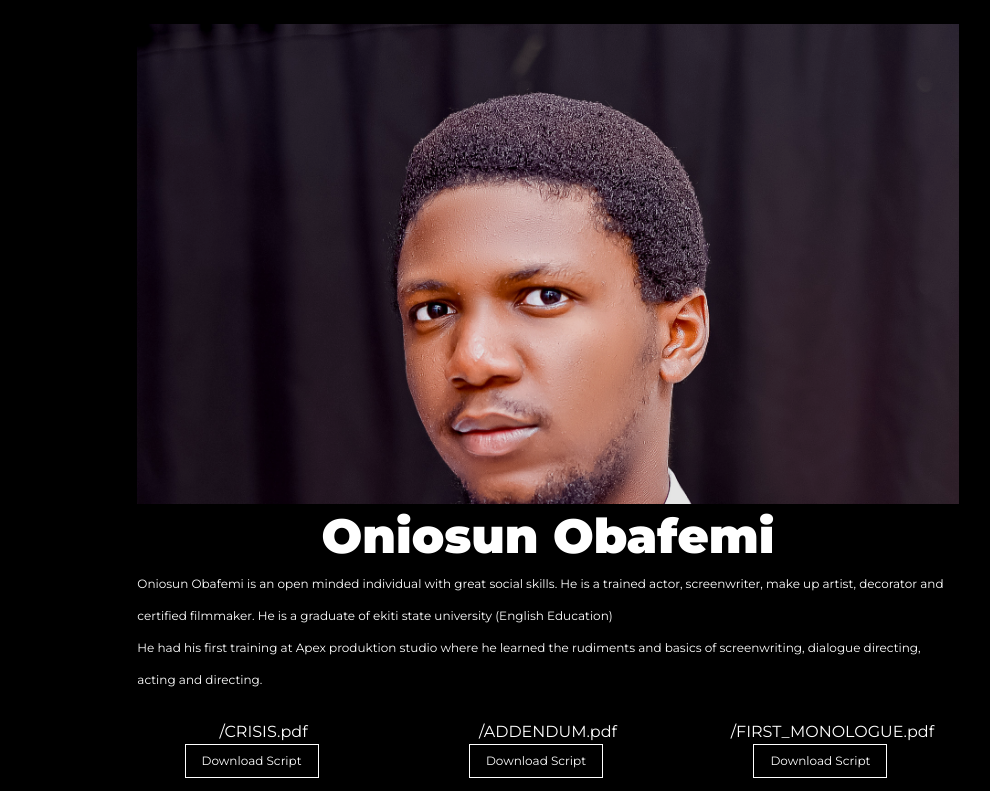
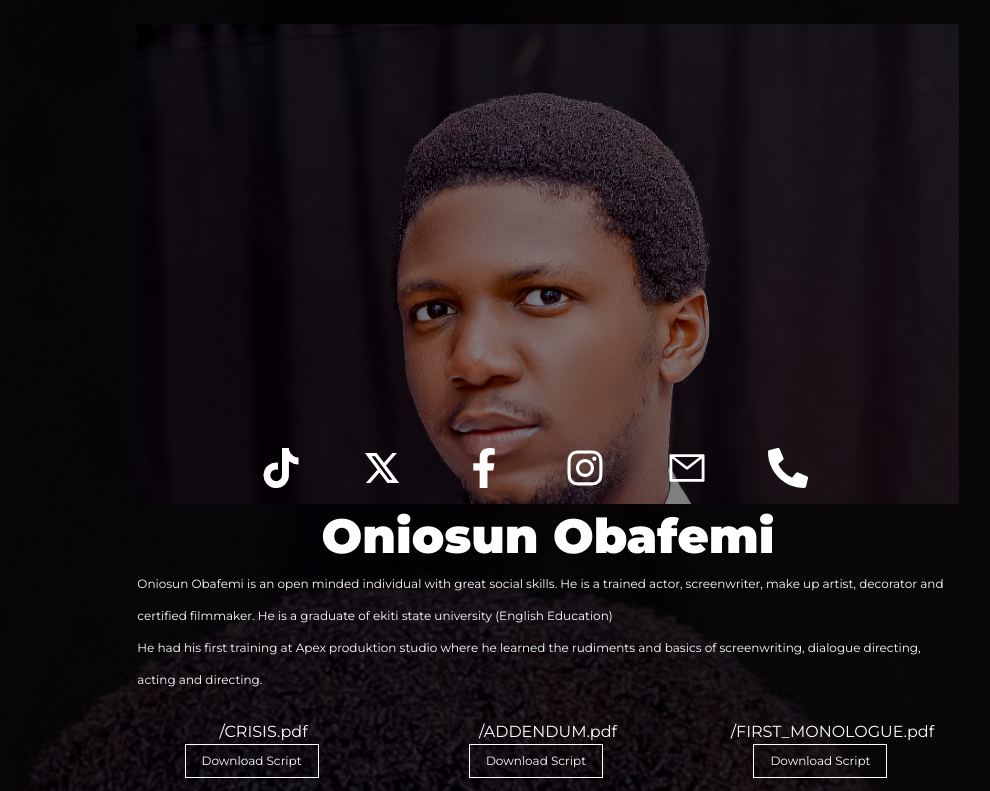
Before and after one commit to Ifdanog/artist_portfolio, a React (Vite) app: page / in a window 1280 px wide. Shown: the top 791 px of the page, without its empty margins (92-1082 px from the left). Built offline with nearby package versions, Linux system fonts and the light colour scheme.

Commit message:
Contact update

```diff
--- a/src/App.jsx
+++ b/src/App.jsx
@@ -1,15 +1,17 @@
-import Hero from "./components/Hero";
-import Footer from "./components/Footer";
-import Cert from "./components/Cert";
-import Script from "./components/Script";
-import Bts from "./components/Bts";
-import Monologue from "./components/Monologue";
-import Scavenger from "./components/Scavenger";
-import FilmCredit from "./components/FilmCredit";
+import React from 'react';
+import Hero from './components/Hero';
+import Footer from './components/Footer';
+import Cert from './components/Cert';
+import Script from './components/Script';
+import Bts from './components/Bts';
+import Monologue from './components/Monologue';
+import Scavenger from './components/Scavenger';
+import FilmCredit from './components/FilmCredit';
 
 function App() {
   return (
-    <div className="bg-black">
+    <div className="bg-image">
+      <div className="content">
         <Hero />
         <Script />
         <Bts />
@@ -19,6 +21,7 @@ function App() {
         <FilmCredit />
         <Footer />
       </div>
+    </div>
   );
 }
 
--- a/src/components/Hero.jsx
+++ b/src/components/Hero.jsx
@@ -1,10 +1,36 @@
 import React from "react";
+import { FaTiktok, FaFacebookF } from "react-icons/fa";
+import { RiTwitterXLine } from "react-icons/ri";
+import { FaInstagram } from "react-icons/fa6";
+import { AiOutlineMail } from "react-icons/ai";
+import { FaPhoneAlt } from "react-icons/fa";
 
 const Hero = () => {
   return (
-    <div className="p-6 bg-black flex justify-center items-center">
+    <div className="p-6 flex justify-center items-center">
       <div className="w-full md:w-2/3">
-        <div className="w-full h-[30rem] bg-heroimage"></div>
+        <div className="w-full h-[30rem] bg-heroimage">
+        <div className="flex justify-between py-4 w-4/5 md:w-2/3 mx-auto absolute bottom-0 left-[15%] z-10">
+        <a href="https://www.tiktok.com/@oba_bisi" target="_blank">
+          <FaTiktok className="w-10 h-10" />
+        </a>
+        <a href="https://x.com/king_tijesu" target="_blank">
+          <RiTwitterXLine className="w-10 h-10" />
+        </a>
+        <a href="https://facebook.com/obafemi.adebisi.73" target="_blank">
+          <FaFacebookF className="w-10 h-10" />
+        </a>
+        <a href="https://instagram.com/oba_bisi" target="_blank">
+          <FaInstagram className="w-10 h-10" />
+        </a>
+        <a href="mailto:obafemiadebisi19@gmail.com" target="_blank">
+          <AiOutlineMail className="w-10 h-10" />
+        </a>
+        <a href="tel:+2349130696617" target="_blank">
+          <FaPhoneAlt className="w-10 h-10" />
+        </a>
+      </div>
+        </div>
         <h1 className="font-black text-5xl p-2 text-center">Oniosun Obafemi</h1>
         <p className="leading-8 text-xs md:text-normal">
           Oniosun Obafemi is an open minded individual with great social skills.
--- a/src/components/Monologue.jsx
+++ b/src/components/Monologue.jsx
@@ -14,7 +14,12 @@ const Monologue = () => {
         are some of his monologues.
       </p>
       <div className="grid grid-cols-1 md:grid-cols-3 gap-4">
-        <video src="/VID1.mp4"></video>
+        <video src="/VID1.mp4" controls></video>
+        <video src="/VID2.mp4" controls></video>
+        <video src="/VID3.mp4" controls></video>
+        <video src="/VID4.mp4" controls></video>
+        <video src="/VID5.mp4" controls></video>
+        <video src="/VID6.mp4" controls></video>
       </div>
     </div>
   );
--- a/src/index.css
+++ b/src/index.css
@@ -11,6 +11,31 @@
   font-family: "Montserrat";
 }
 
+/* App.css */
+.bg-image {
+  position: relative;
+  height: 100%;
+  width: 100%;
+  background: url('/DSC_8458.jpg') center/cover no-repeat;
+}
+
+.bg-image::before {
+  content: '';
+  position: absolute;
+  top: 0;
+  left: 0;
+  right: 0;
+  bottom: 0;
+  background-color: rgba(0, 0, 0, 0.8);
+  z-index: 1;
+}
+
+.content {
+  position: relative;
+  z-index: 2;
+}
+
+
 .bg-heroimage {
   position: relative;
   background-image: url("/zas.jpg");
@@ -18,7 +43,6 @@
   background-position-y: 10%;
 }
 
-/* Add the black overlay */
 .bg-heroimage::before {
   content: "";
   position: absolute;
@@ -26,7 +50,7 @@
   left: 0;
   width: 100%;
   height: 100%;
-  background-color: rgba(0, 0, 0, 0.1);
+  background-color: rgba(0, 0, 0, 0.5);
   pointer-events: none;
   z-index: 1;
 }
```
Lines whose indentation alone changed are shown as unchanged.
